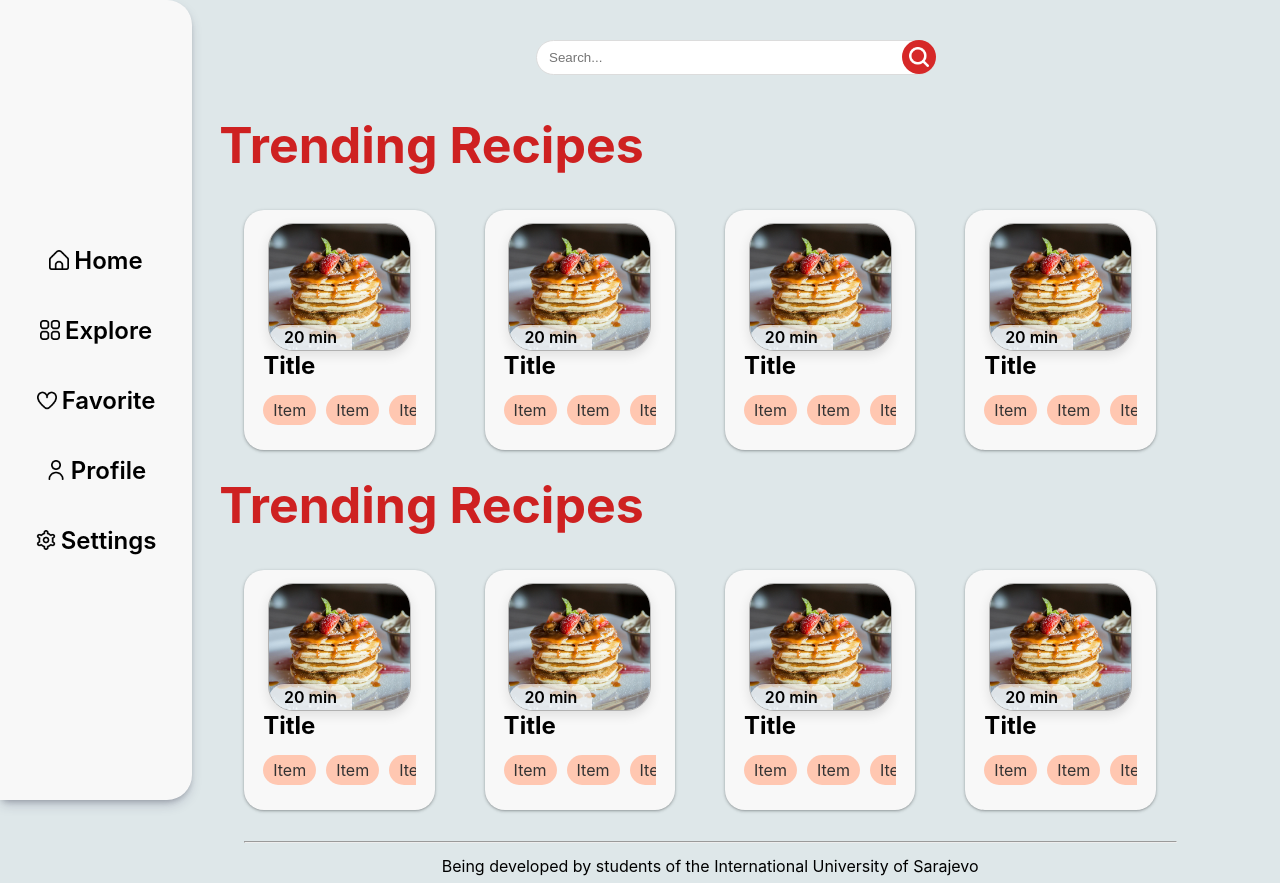
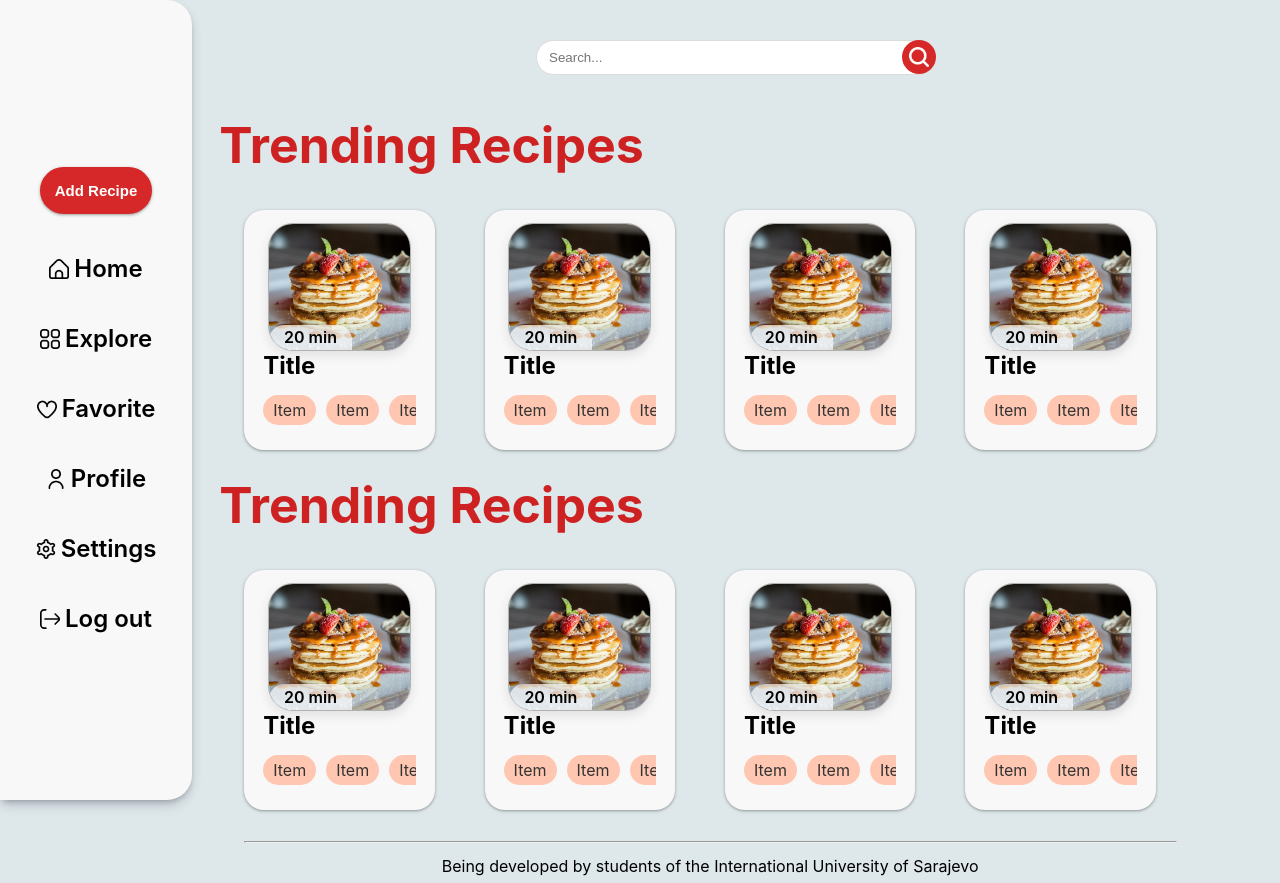
Before and after one commit to elidaarnaut/CulinaryConnect-frontend, a React (Create React App) app in the folder culinary-connect/: page /homepage2 in a window 1280 px wide. Built offline with nearby package versions, Linux system fonts and the light colour scheme.

Commit message:
Front end responsiveness version 1

```diff
--- a/culinary-connect/src/App.css
+++ b/culinary-connect/src/App.css
@@ -26,11 +26,16 @@ html {
   border-radius: 30px;
   box-shadow: rgba(41, 44, 46, 0.2) 0px 10px 24px;
 }
+.menuPic:first-of-type{
+  margin-left: 20px;
+  margin-right: 0px;
+}
 
 .menuPic {
   height: 30px;
-  margin-left: 20px;
+  margin-right: 20px;
 }
+
 
 .topMenu {
   width: 100%;
@@ -155,6 +160,23 @@ html {
   height: 6vh;
 
 }
+
+.addRecipeButton {
+  background-color: #d62828;
+  color: #fff;
+  padding: 15px 15px;
+  border: 0px;
+  border-radius: 25px;
+  display: flex;
+  justify-content: center;
+  align-items: center;
+  text-align: center;
+  box-shadow: rgba(60, 64, 67, 0.3) 0px 1px 2px 0px, rgba(60, 64, 67, 0.15) 0px 1px 3px 1px;
+  font-weight: 600;
+  font-size: 15px;
+}
+
+
 
 /* RECIPE ITEM CSS */
 
@@ -726,7 +748,7 @@ html {
     background-color: #d62828;
     color: #fff;
     display: flex;
-    justify-content: left;
+    justify-content: space-between;
     align-items: center;
     z-index: 99;
   }
@@ -841,6 +863,8 @@ html {
     padding-bottom: 10px;
     padding-top: 10px;
     text-decoration: none;
+    gap: 7px;
+    font-weight: 500;
 
   }
 
@@ -866,7 +890,20 @@ html {
     color: #ccc;
   }
 
+  /* SETTINGS PAGE */
 
+  .ProfilePicSettings {
+    flex-direction: column;
+    gap: 15px;
+  }
+
+  .ProfilePicText {
+    width: 100%;
+  }
+
+  .next2SideMenu {
+    width: 90%;
+  }
 
 
 
--- a/culinary-connect/src/components/SideMenu.jsx
+++ b/culinary-connect/src/components/SideMenu.jsx
@@ -7,12 +7,14 @@ import explore from "../assets/explore.png";
 import heart from "../assets/heart.png";
 import user from "../assets/user.png";
 import settings from "../assets/settings.png";
+import logout from "../assets/exit.svg";
 
 
 function SideMenu() {
     return (
         <div className='sideMenu'>
             {/* <p className='logoText'>Culinary Connect</p> */}
+            <button className='addRecipeButton'>Add Recipe</button>
             <NavLink to="/homepage2" className='sideMenuItem' activeClassName="activeLink">
                 <img src={home} alt=''></img>
                 <p>Home</p>
@@ -37,7 +39,12 @@ function SideMenu() {
                 <img src={settings} alt=''></img>
                 <p>Settings</p>
             </NavLink>
+            {/* <hr className='hrSideMenu'/> */}
 
+            <NavLink to="" className='sideMenuItem' activeClassName="activeLink">
+                <img src={logout} alt=''></img>
+                <p>Log out</p>
+            </NavLink>
         </div>
     );
 }
--- a/culinary-connect/src/components/TopMenu.jsx
+++ b/culinary-connect/src/components/TopMenu.jsx
@@ -1,7 +1,7 @@
 import React, { useState } from "react";
 import menuPic from "../assets/menu-burger.svg";
 import { Link } from "react-router-dom";
-// import ToggleMenuButton from "./ToggleMenuButton";
+import addPic from "../assets/add.svg";
 import '../App.css';
 
 function TopMenu() {
@@ -18,6 +18,7 @@ function TopMenu() {
     <div>
         <div className="topMenu">
             <img src={menuPic} alt="" className="menuPic" onClick={toggleSidebar}/>
+            <img src={addPic} alt="" className="menuPic"/>
         </div>
         <div className={`sideBarDiv ${sidebar ? 'show' : ''}`}>
             <Link to="/homepage2" className="link"><p>Home</p></Link>
```
Also changed, not shown: culinary-connect/src/components/SideBar.jsx (deleted, +0 -41 lines), culinary-connect/src/assets/add.svg (added), culinary-connect/src/assets/exit.svg (added).
